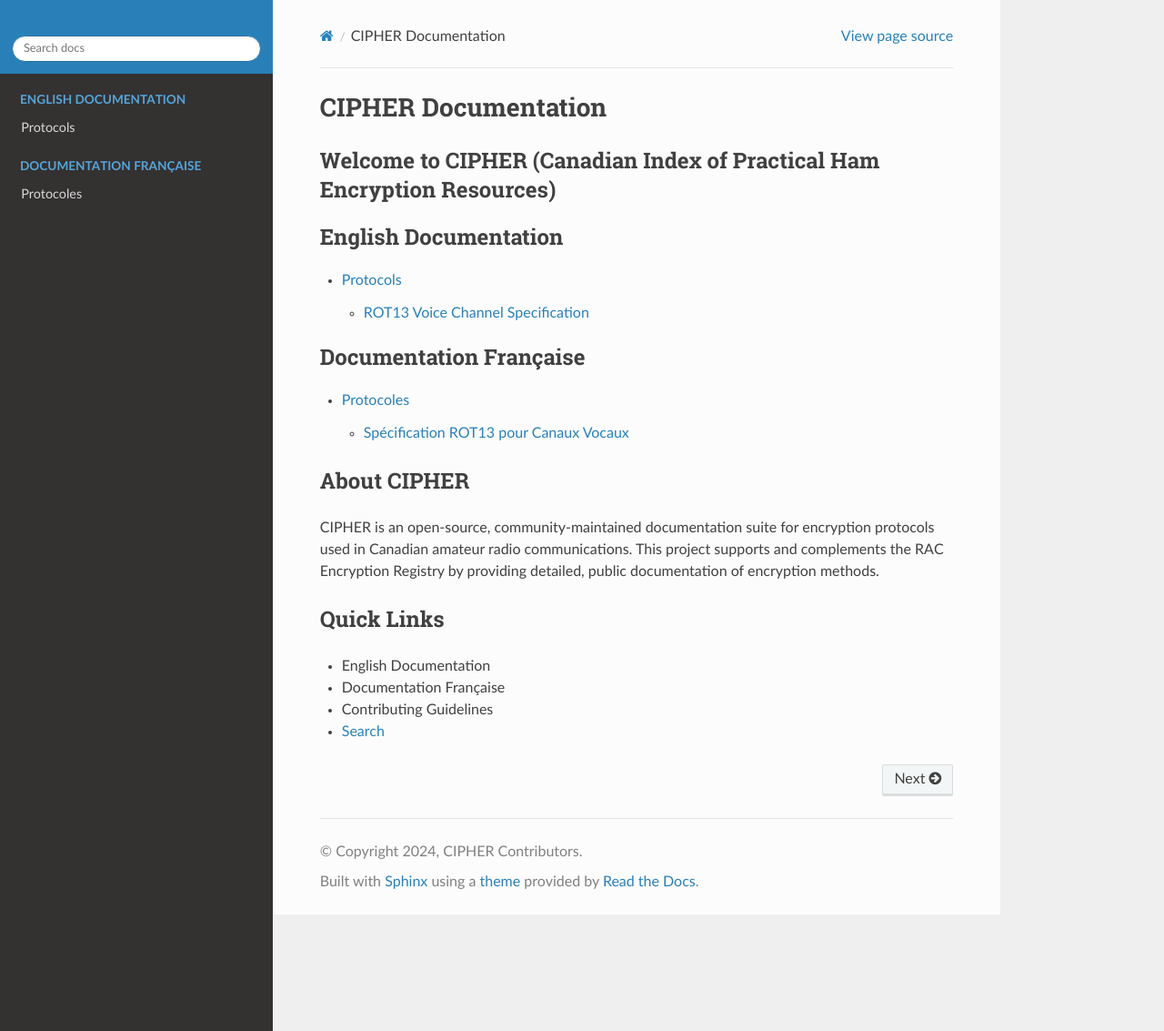
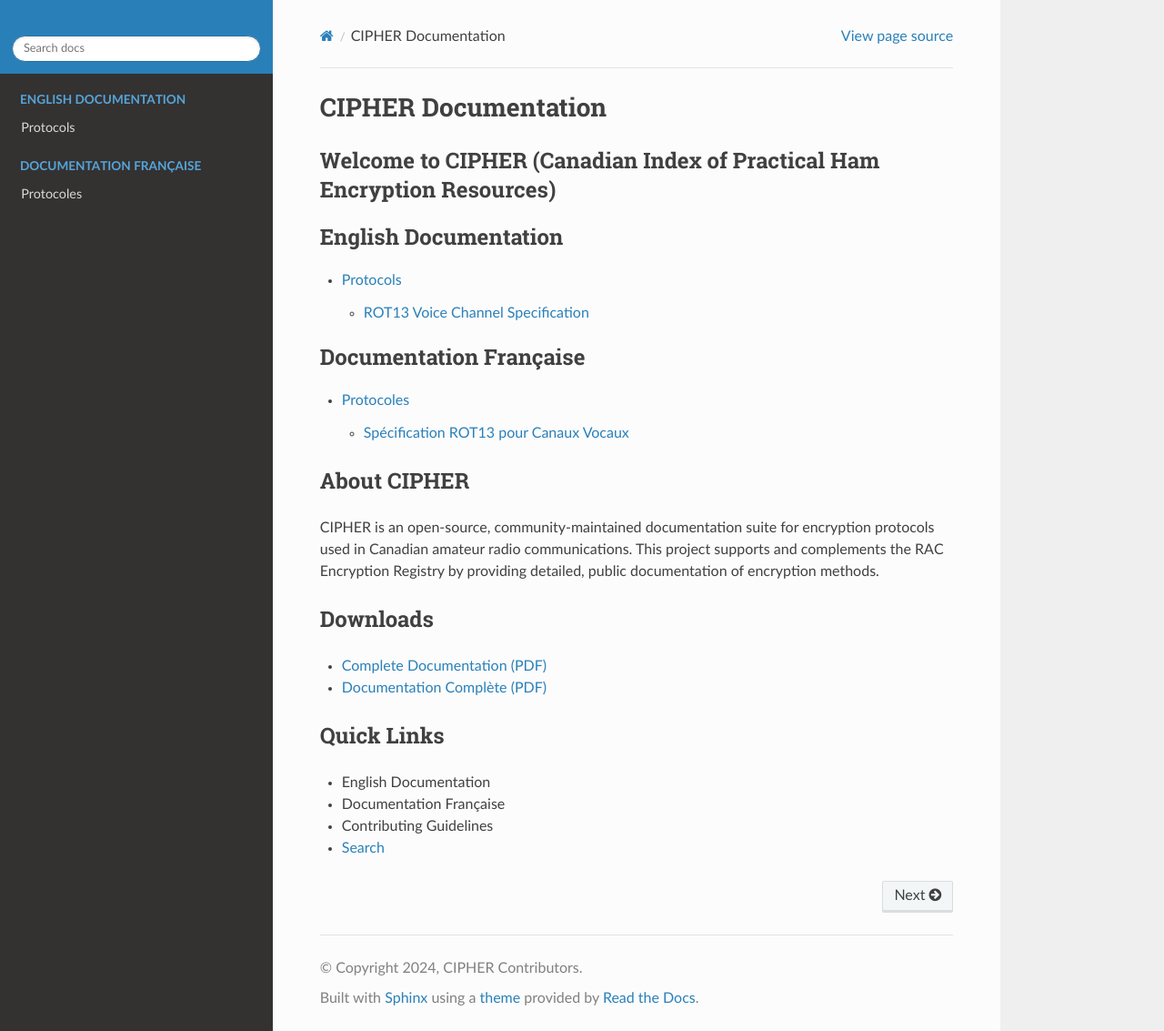
Before and after one commit to amingilani/cipher, a Sphinx documentation site: the page built from docs/source/index.rst, in a window 1280 px wide and 1133 px high. Shown: the whole window at 91% size. Built offline with Sphinx 7.4.7 and the Read the Docs theme 3.1.0, drawn with Linux system fonts in a browser that asks for light colours; pages that are not in the unit, such as notebooks, are missing from menus.

Commit message:
Make PDFs downloadable

```diff
--- a/docs/source/conf.py
+++ b/docs/source/conf.py
@@ -7,6 +7,10 @@ project = 'CIPHER'
 copyright = '2024, CIPHER Contributors'
 author = 'CIPHER Contributors'
 release = '0.1.0'
+
+# The master toctree document
+master_doc = 'index'
+root_doc = 'index'  # New versions of Sphinx use root_doc instead of master_doc
 
 # Extensions
 extensions = [
@@ -39,11 +43,16 @@ latex_elements = {
     'pointsize': '11pt',
 }
 
+# Multiple PDF configurations
+latex_documents = [
+    (master_doc, 'CIPHER.tex', 'CIPHER Documentation',
+     'CIPHER Contributors', 'manual', False),
+    ('fr/index', 'CIPHER-fr.tex', 'Documentation CIPHER',
+     'Contributeurs CIPHER', 'manual', False),
+]
+
 # Add any paths that contain templates here
 templates_path = ['_templates']
 
 # Source suffix
 source_suffix = '.rst'
-
-# The master toctree document
-master_doc = 'index'
--- a/docs/source/index.rst
+++ b/docs/source/index.rst
@@ -27,6 +27,12 @@ About CIPHER
 
 CIPHER is an open-source, community-maintained documentation suite for encryption protocols used in Canadian amateur radio communications. This project supports and complements the RAC Encryption Registry by providing detailed, public documentation of encryption methods.
 
+Downloads
+--------
+
+* `Complete Documentation (PDF) <_static/pdf/CIPHER.pdf>`_
+* `Documentation Complète (PDF) <_static/pdf/CIPHER-fr.pdf>`_
+
 Quick Links
 ----------
 
```
Also changed, not shown: 1 other file.
